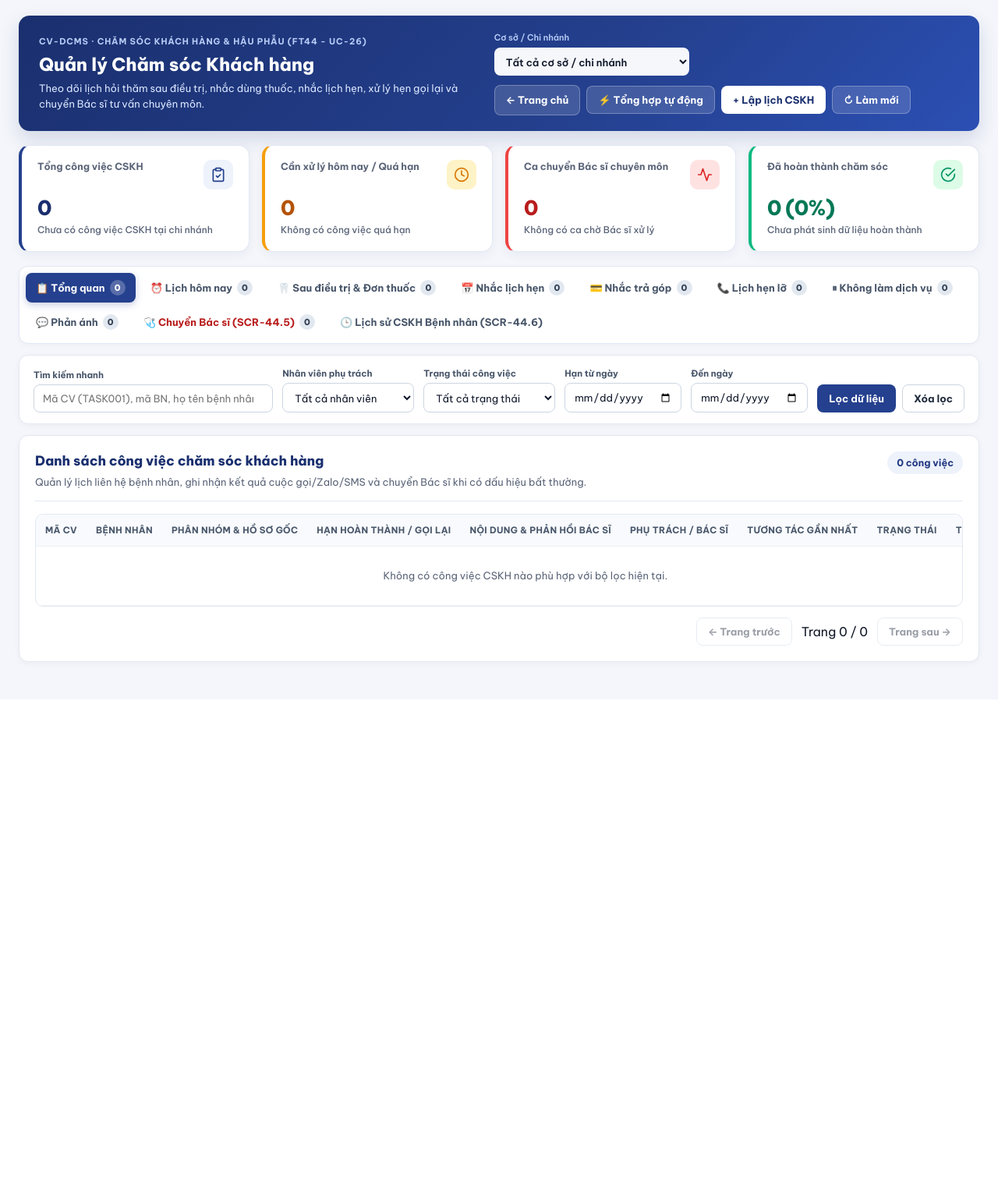
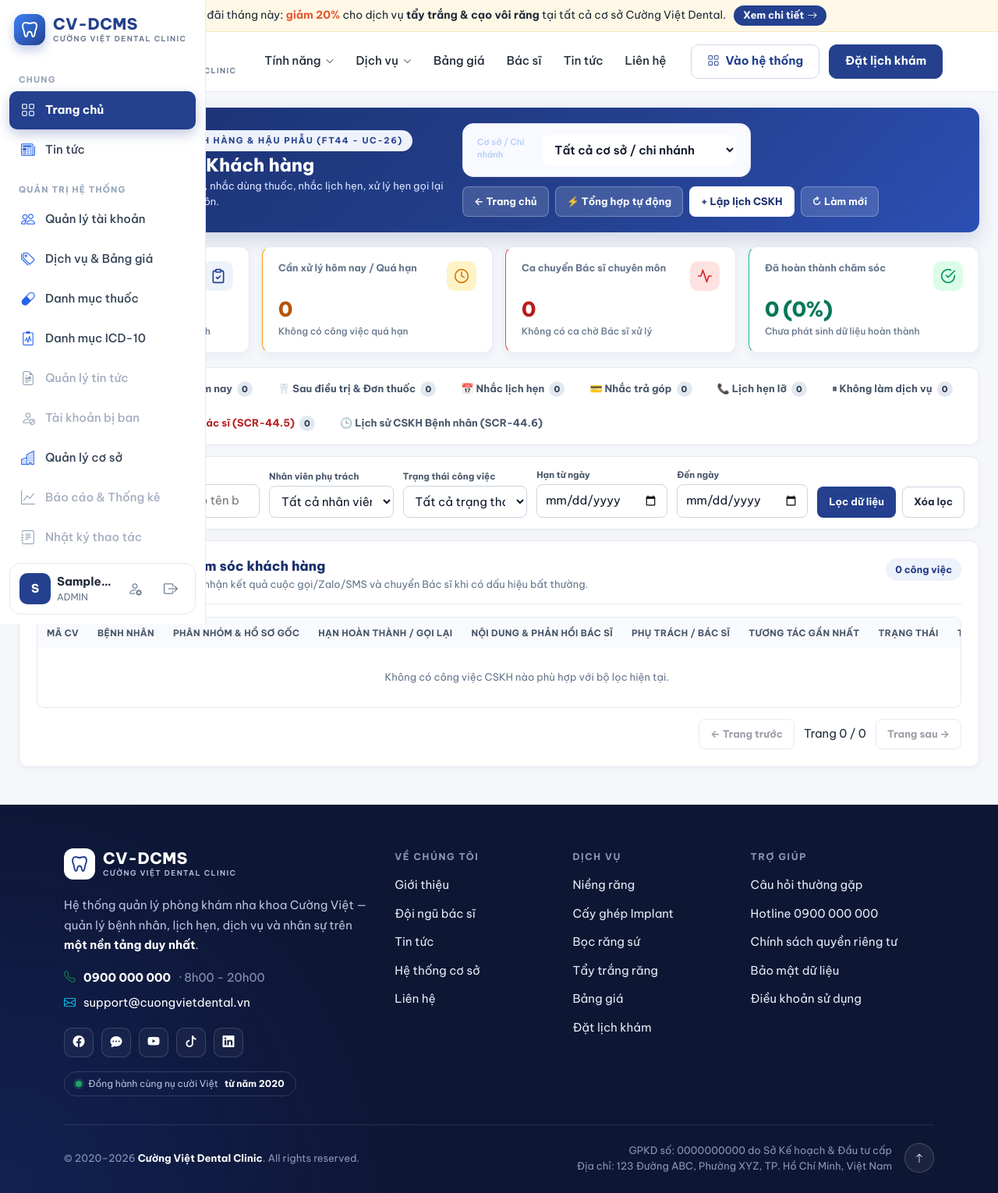
Before and after one commit to minh51220033/SEP490_G26, a Spring Boot app: page /cskh in a window 1280 px wide. Shown: the whole page at 78% size. Before the commit the page ends 855 px from the top, so only its background shows below. Run offline with Spring Boot 4, Linux system fonts and the light colour scheme; a user stored in the database is signed in; data comes from the database, SQL or seed files in the repository; tables that the repository leaves empty hold one stand-in row (values such as "Sample post"); data that the repository does not hold is empty; some of the project's set-up classes (security, data sources, template engines, error pages and the like) are left out, and stand-ins take their place.

Commit message:
upload list.html
upload list.html

```diff
--- a/src/main/resources/templates/customer-care/list.html
+++ b/src/main/resources/templates/customer-care/list.html
@@ -10,7 +10,20 @@
     <link rel="stylesheet" th:href="@{/css/customer-care.css}">
     <script th:src="@{/js/customer-care.js}" defer></script>
 </head>
+<head th:replace="~{fragments/head :: head('Trang chủ')}"></head>
 <body>
+
+
+<!-- Header công khai: logo, menu dịch vụ, tin tức -->
+<header th:replace="~{fragments/header :: siteHeader}"></header>
+
+<!-- Khu vực quản trị: giữ nguyên sidebar và dashboard -->
+<div class="app-shell">
+
+    <!-- Sidebar và Backdrop -->
+    <aside th:replace="~{fragments/sidebar :: sidebar('home')}"></aside>
+    <div th:replace="~{fragments/sidebar :: sidebarBackdrop}"></div>
+
 <main class="cc-page">
 
     <!-- HEADER TRANG QUẢN LÝ CSKH (ĐỒNG BỘ PHONG CÁCH HOME.HTML / DENTALSOFT) -->
@@ -503,5 +516,8 @@
     </div>
 </div>
 
+<!-- Footer -->
+<footer th:replace="~{fragments/footer :: siteFooter}"></footer>
+
 </body>
 </html>
```
